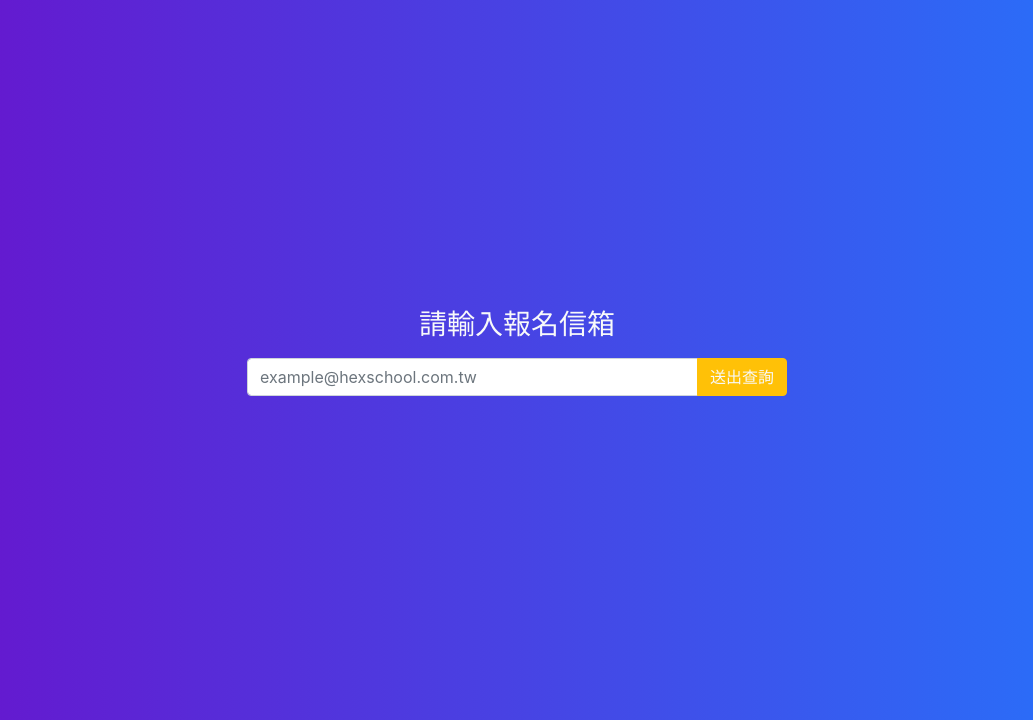
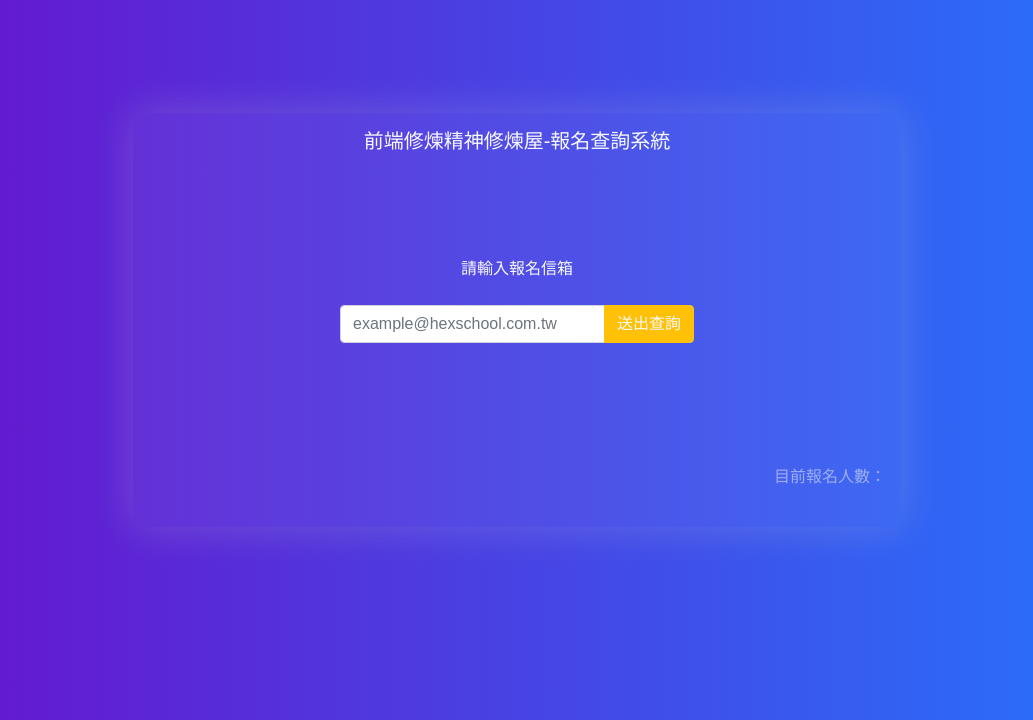
Before and after one commit to wwchen412/hexschool, a plain HTML site: page case0/index.html in a window 1280 px wide. Shown: the part 80-800 px from the top of the page, without its empty margins (123-1156 px from the left). Drawn offline with nearby package versions, Linux system fonts and the light colour scheme; no server answers.

Commit message:
ui 大改+人數

```diff
--- a/case0/index.html
+++ b/case0/index.html
@@ -8,20 +8,40 @@
     <title>Document</title>
     <link rel="stylesheet" href="https://maxcdn.bootstrapcdn.com/bootstrap/4.0.0/css/bootstrap.min.css" integrity="sha384-Gn5384xqQ1aoWXA+058RXPxPg6fy4IWvTNh0E263XmFcJlSAwiGgFAW/dAiS6JXm"
         crossorigin="anonymous">
+        <style>
+        body{
+            font-family: sans-serif;
+            height: 100vh;
+            background-image: linear-gradient(to right, #6a11cb 0%, #2575fc 100%);
+        }
+        .container-min{
+            max-width: 768px;
+            box-shadow: 0 0 40px 1px rgba(225,225,225,.2);
+            background: rgba(244,244,244,.05);
+        }
+        .total{
+            font-size: 5rem;
+        }
+        h6{
+            opacity: .5;
+        }
+        </style>
 </head>
 
-<body style="background-image: linear-gradient(to right, #6a11cb 0%, #2575fc 100%);">
-    <div class="container">
-        <div class="col-12 my-3">
-            <h1 class="text-center text-light">前端修煉精神修煉屋 報名驗證系統</h1>
+<body class="d-flex align-items-center">
+    <div class="container text-center text-light container-min py-3 my-5 rounded">
+        <div class="row">
+            <div class="col-12  mb-5">
+                <h5 class="">前端修煉精神修煉屋-報名查詢系統</h5>
+
+            </div>
         </div>
-        <div class="row align-items-center justify-content-center" style="height: calc(100vh - 5rem);">
-
+        <div class="row  justify-content-center my-5">
             <div class="col-md-6 col-12">
                 <div class="input-block">
-                    <h3 class="text-light text-center mb-3">請輸入報名信箱</h3>
+                    <p class="text-light text-center mb-4">請輸入報名信箱</p>
                     <div class="input-group mb-3">
-                        <input type="text" class="js-inputEmail form-control" placeholder="example@hexschool.com.tw" aria-label="Recipient's username"
+                        <input type="email" class="js-inputEmail form-control" placeholder="example@hexschool.com.tw" aria-label="Recipient's username"
                             aria-describedby="basic-addon2">
                         <div class="input-group-append">
                             <button class="btn btn-warning text-light btn-md js-search-email" type="button">送出查詢</button>
@@ -31,8 +51,15 @@
 
             </div>
         </div>
-        <!-- Modal -->
-        <div class="modal fade" id="infoModal" tabindex="-1" role="dialog" aria-labelledby="exampleModalLabel" aria-hidden="true">
+        <div class="row mt-5">
+            <div class="col-12 text-right">
+                <h6>目前報名人數：<span class="total"></span></h6>
+            </div>
+        </div>
+
+    </div>
+    <!-- Modal -->
+    <div class="modal fade" id="infoModal" tabindex="-1" role="dialog" aria-labelledby="exampleModalLabel" aria-hidden="true">
             <div class="modal-dialog modal-dialog-centered " role="document">
                 <div class="modal-content">
                     <div class="modal-header">
@@ -50,7 +77,6 @@
                 </div>
             </div>
         </div>
-    </div>
 
     <script src="https://code.jquery.com/jquery-3.2.1.slim.min.js" integrity="sha384-KJ3o2DKtIkvYIK3UENzmM7KCkRr/rE9/Qpg6aAZGJwFDMVNA/GpGFF93hXpG5KkN"
         crossorigin="anonymous"></script>
@@ -73,28 +99,45 @@
             xhr.onload = function () {
                 let callbackdata = JSON.parse(xhr.responseText);
                 let modalInfo = document.querySelector('.modal-body');
+                // time
+                let mytime = new Date(callbackdata.timeStamp);
+                let year = mytime.getFullYear();
+                let month = mytime.getMonth() + 1;
+                let day = mytime.getDate();
+                var hour = mytime.getHours();
+                var minute = mytime.getMinutes();
                 if (callbackdata.success == true) {
                     modalInfo.innerHTML =
                         `<div class="alert alert-success" role="alert"><span class="glyphicon glyphicon-ok" aria-hidden="true"></span>
                     `+ callbackdata.message + `</div>
                     <br>報名姓名:`+ callbackdata.nickName + `
-                    <br>報名時間:`+ getTime(callbackdata.timeStamp);
+                    <br>報名時間:`+ year + '/' + month + '/' + day + '/' + hour + ':' + minute;
                 } else {
                     modalInfo.innerHTML =
                         `<div class="alert alert-danger" role="alert"><span class="glyphicon glyphicon-ok" aria-hidden="true"></span>
                     `+ callbackdata.message
+                    +'</div><a   class="btn btn-outline-primary" href="https://docs.google.com/forms/d/e/1FAIpQLSfgYklAoiTyJjHrmPfY0CHKRGwZgjN3rhKB0JtTRXCS7KH5Ew/viewform">點此報名</a>'
                 }
                 $('#infoModal').modal('toggle')
             }
 
         }
-        function getTime(time){
-            let myTime;
-             myTime = new Date(time);
-             return myTime;
 
+        function getTotal(){
+            let total = document.querySelector('.total');
+            let xhr = new XMLHttpRequest;
+            xhr.open('get', 'https://www.thef2e.com/api/signUpTotal', true);
+            xhr.setRequestHeader('content-type', 'application/x-www-form-urlencoded');
+            xhr.send(null);
+            xhr.onload = function(){
+                let callbackdata = JSON.parse(xhr.responseText);
+                total.innerHTML = callbackdata.total;
+            }
 
+            setTimeout(getTotal,3000000);
         }
+        getTotal();
+        setTimeout(getTotal,3000000);
 
     </script>
 </body>
```
